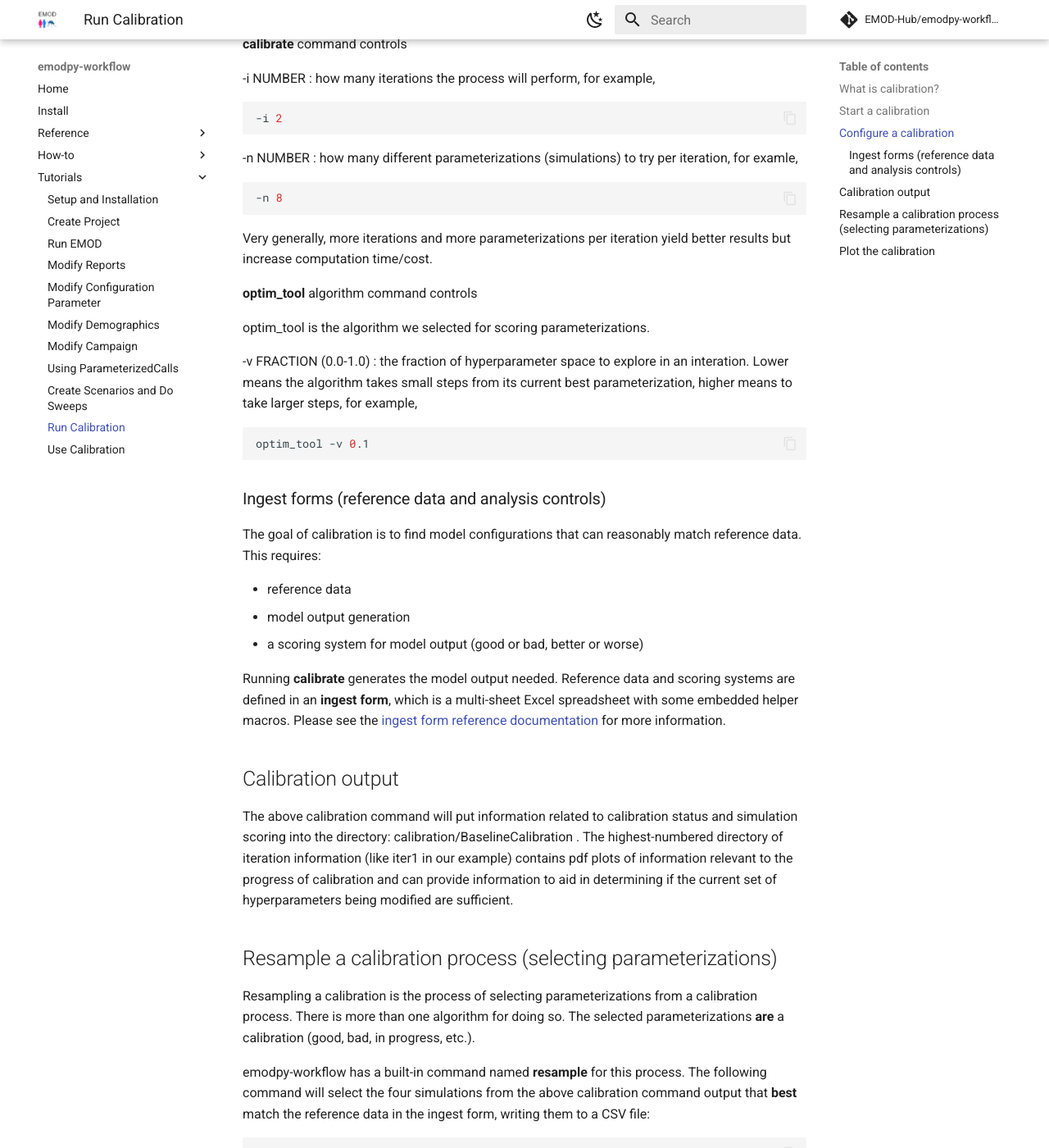
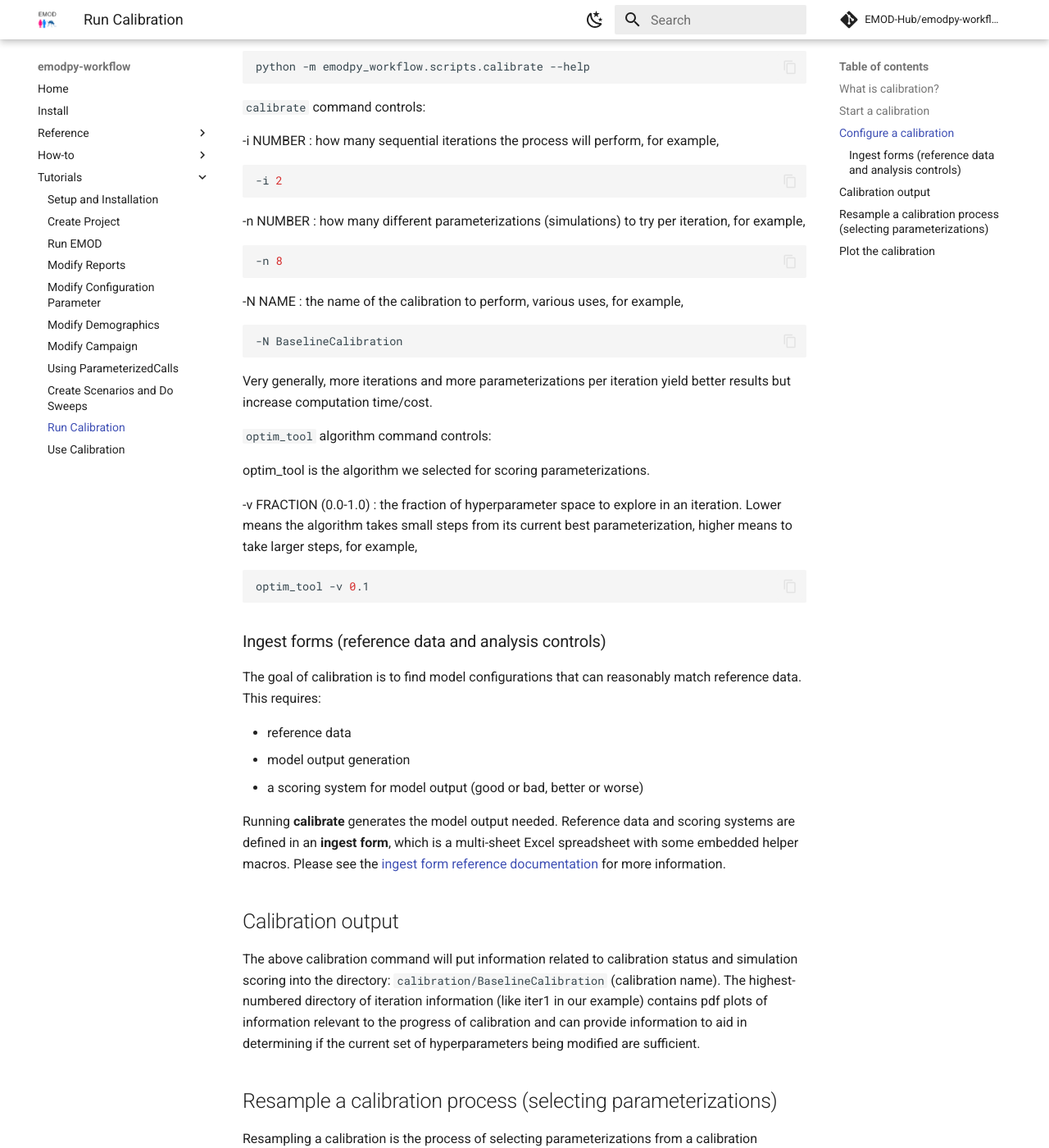
Before and after one commit to kfrey-idm/emodpy-workflow, an MkDocs documentation site: the page built from docs/tutorials/run_calibration.md, in a window 1280 px wide and 1400 px high, scrolled down 746 px. Shown: the whole window at 82% size. Built offline with MkDocs 1.6.1 and Material for MkDocs 9.7.7, drawn with Linux system fonts in a browser that asks for light colours; comment, search, counter and statistics services are not loaded; some of the changed text lies outside the part shown.

Commit message:
Review of doc changes -- PCs, calibration, sweeps (Fix #22) (Fix #19) (Fix #20) (#36)
* minor spelling/grammar/formatting updates for ParameterizedCalls, calibration, and scenarios tutorials

````diff
--- a/docs/tutorials/run_calibration.md
+++ b/docs/tutorials/run_calibration.md
@@ -8,46 +8,52 @@ this tutorial will focus on the nuts-and-bolts of calibration. Calibrating **wel
 
 ## Start a calibration
 
-The following command will start a calibration of **baseline** frame created in a prior tutorial:
+The following command will start a calibration of a frame named **baseline** created in a prior tutorial:
 
 ```bash
 python -m emodpy_workflow.scripts.calibrate -N BaselineCalibration -F baseline -i 2 -n 8 -o calibration/ -p ContainerPlatform optim_tool -v 0.1
 ```
 
-While we are waiting, we will review some details related to what is actually happening.
+While we are waiting for it to complete, we will review some details related to what is actually happening.
 
 ## Configure a calibration
 
-There are a few basic controls for the **calibrate** command that can be used to adjust how long and how deeply it
-looks for good model parameterizations. We will briefly review the ones we just used. Further controls are documented
-by **calibrate** itself:
+The `calibrate` command is the command for model calibration in emodpy-workflow. There are a few basic controls for
+the `calibrate` command that can be used to adjust how long and how deeply it looks for good model parameterizations.
+We will briefly review the ones we just used. Further controls are documented by **calibrate** itself:
 
 ```bash
 python -m emodpy_workflow.scripts.calibrate --help
 ```
 
-**calibrate** command controls
+`calibrate` command controls:
 
--i NUMBER : how many iterations the process will perform, for example,
+-i NUMBER : how many sequential iterations the process will perform, for example,
 
 ```bash
 -i 2
 ```
 
--n NUMBER : how many different parameterizations (simulations) to try per iteration, for examle,
+-n NUMBER : how many different parameterizations (simulations) to try per iteration, for example,
 
 ```bash
 -n 8
 ```
 
+-N NAME : the name of the calibration to perform, various uses, for example,
+
+```bash
+-N BaselineCalibration
+```
+
 Very generally, more iterations and more parameterizations per iteration yield better results but increase computation
 time/cost.
 
-**optim_tool** algorithm command controls
+`optim_tool` algorithm command controls:
 
 optim_tool is the algorithm we selected for scoring parameterizations.
 
--v FRACTION (0.0-1.0) : the fraction of hyperparameter space to explore in an interation. Lower means the algorithm
+-v FRACTION (0.0-1.0) : the fraction of hyperparameter space to explore in an iteration. Lower means the algorithm
 takes small steps from its current best parameterization, higher means to take larger steps, for example,
 
 ```bash
@@ -70,7 +76,7 @@ reference documentation](../reference/ingest_form.md) for more information.
 ## Calibration output
 
 The above calibration command will put information related to calibration status and simulation scoring into the
-directory: calibration/BaselineCalibration . The highest-numbered directory of iteration information (like iter1 in
+directory: `calibration/BaselineCalibration` (calibration name). The highest-numbered directory of iteration information (like iter1 in
 our example) contains pdf plots of information relevant to the progress of calibration and can provide information
 to aid in determining if the current set of hyperparameters being modified are sufficient.
 
@@ -87,6 +93,9 @@ them to a CSV file:
 python -m emodpy_workflow.scripts.resample -d calibration/BaselineCalibration -m best -n 4 -o samples.csv
 ```
 
+!!! Important
+    A resampled csv file **is** a calibration (good, bad, in progress, etc.)
+
 ## Plot the calibration
 
 Now what we have a calibration (a resampled CSV file), we can plot it with reference data to visually assess its
````
Also changed, not shown: docs/tutorials/sweep_parameter.md (+10 -21 lines), docs/tutorials/using_parameterized_calls.md (+13 -27 lines), docs/images/Prevalence_15-50.png.
